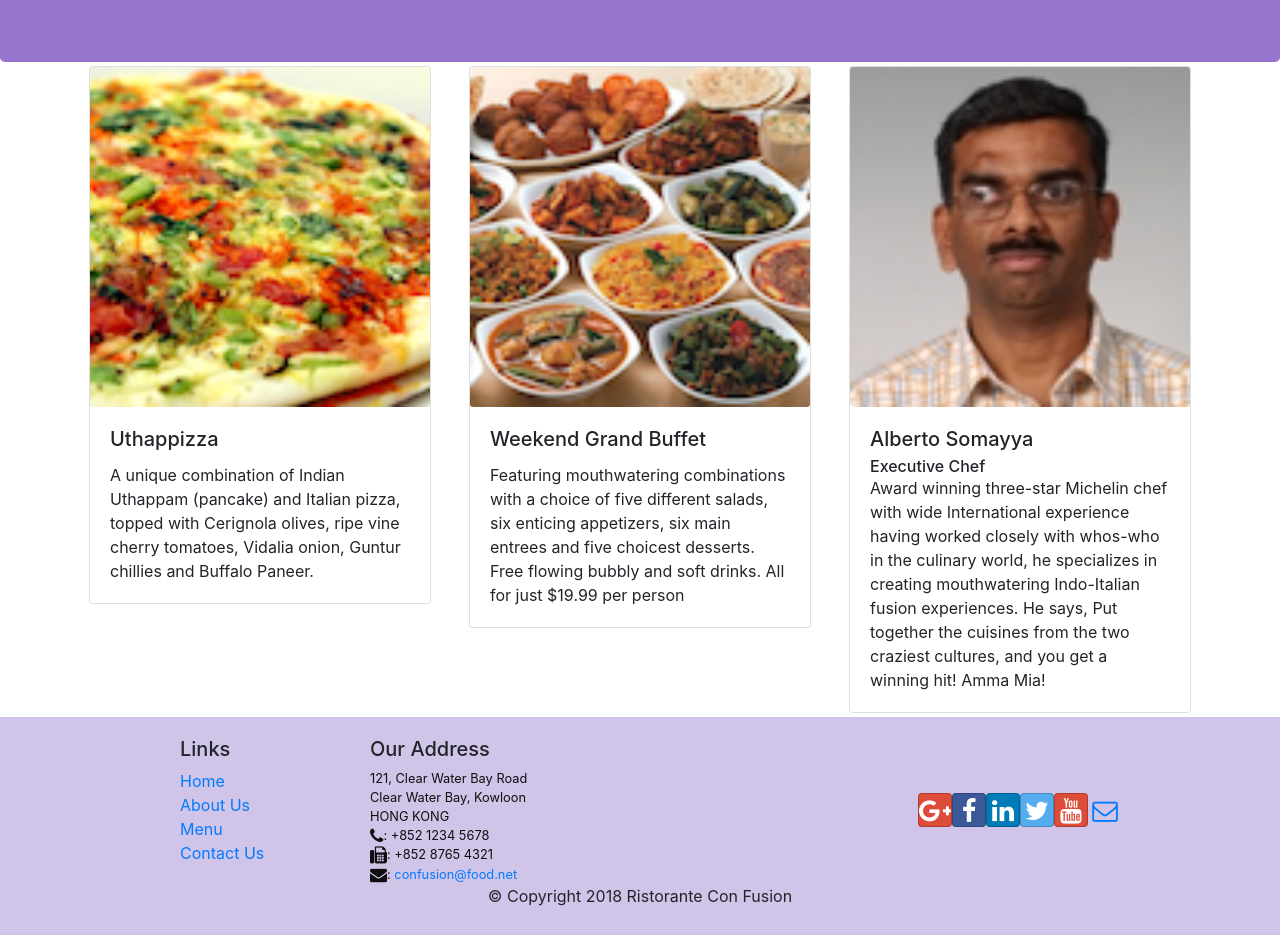
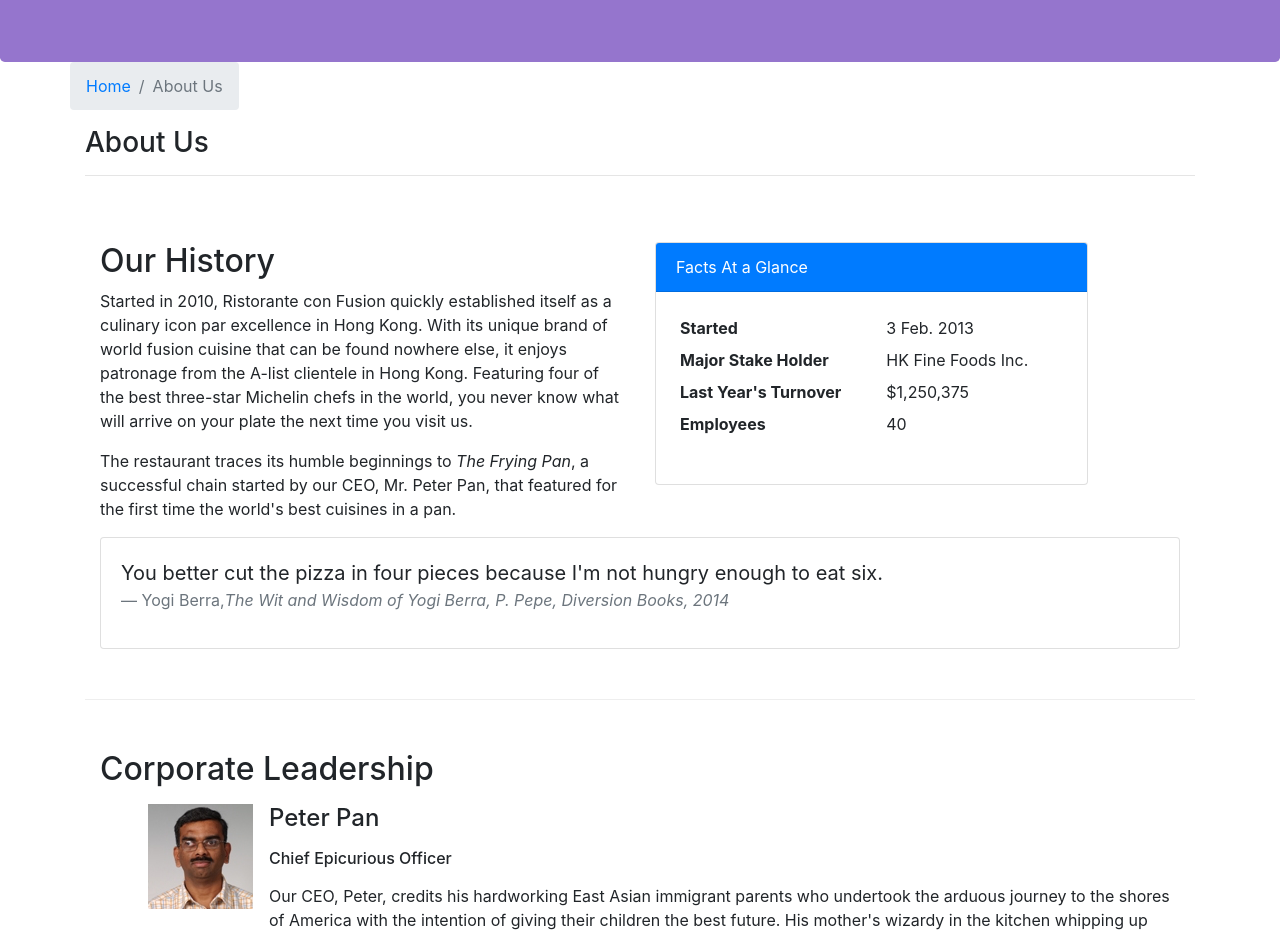
Before and after one commit to Carlos-Diaz-07/confusion-with-react, a React (Create React App) app: page /aboutus in a window 1280 px wide. Before the commit this address led to /home. Shown: the part 280-1215 px from the top of the page. Built offline with nearby package versions, Linux system fonts and the light colour scheme.

Commit message:
completed week 2 assigment

```diff
--- /dev/null
+++ b/src/components/AboutComponent.js
@@ -0,0 +1,87 @@
+import React from 'react';
+import { Breadcrumb, BreadcrumbItem, Card, CardBody, CardHeader, Media } from 'reactstrap';
+import { Link } from 'react-router-dom';
+
+function About(props) {
+
+  const leaders = props.leaders.map((leader) => {
+    return (
+      <Media tag="li">
+        <Media left>
+          <Media object src={leader.image} className={"p-2"} />
+        </Media>
+
+        <Media body>
+          <Media heading className={"p-2"}>{leader.name}</Media>
+          <h6 className={"pl-2"}>{leader.designation}</h6>
+          <p className={"p-2"}>{leader.description}</p>
+        </Media>
+      </Media>
+    );
+  });
+
+  return (
+    <div className="container">
+      <div className="row">
+        <Breadcrumb>
+          <BreadcrumbItem><Link to="/home">Home</Link></BreadcrumbItem>
+          <BreadcrumbItem active>About Us</BreadcrumbItem>
+        </Breadcrumb>
+        <div className="col-12">
+          <h3>About Us</h3>
+          <hr />
+        </div>
+      </div>
+      <div className="row row-content">
+        <div className="col-12 col-md-6">
+          <h2>Our History</h2>
+          <p>Started in 2010, Ristorante con Fusion quickly established itself as a culinary icon par excellence in Hong Kong. With its unique brand of world fusion cuisine that can be found nowhere else, it enjoys patronage from the A-list clientele in Hong Kong.  Featuring four of the best three-star Michelin chefs in the world, you never know what will arrive on your plate the next time you visit us.</p>
+          <p>The restaurant traces its humble beginnings to <em>The Frying Pan</em>, a successful chain started by our CEO, Mr. Peter Pan, that featured for the first time the world's best cuisines in a pan.</p>
+        </div>
+        <div className="col-12 col-md-5">
+          <Card>
+            <CardHeader className="bg-primary text-white">Facts At a Glance</CardHeader>
+            <CardBody>
+              <dl className="row p-1">
+                <dt className="col-6">Started</dt>
+                <dd className="col-6">3 Feb. 2013</dd>
+                <dt className="col-6">Major Stake Holder</dt>
+                <dd className="col-6">HK Fine Foods Inc.</dd>
+                <dt className="col-6">Last Year's Turnover</dt>
+                <dd className="col-6">$1,250,375</dd>
+                <dt className="col-6">Employees</dt>
+                <dd className="col-6">40</dd>
+              </dl>
+            </CardBody>
+          </Card>
+        </div>
+        <div className="col-12">
+          <Card>
+            <CardBody className="bg-faded">
+              <blockquote className="blockquote">
+                <p className="mb-0">You better cut the pizza in four pieces because
+                  I'm not hungry enough to eat six.</p>
+                <footer className="blockquote-footer">Yogi Berra,
+                  <cite title="Source Title">The Wit and Wisdom of Yogi Berra,
+                    P. Pepe, Diversion Books, 2014</cite>
+                </footer>
+              </blockquote>
+            </CardBody>
+          </Card>
+        </div>
+      </div>
+      <div className="row row-content">
+        <div className="col-12">
+          <h2>Corporate Leadership</h2>
+        </div>
+        <div className="col-12">
+          <Media list>
+            {leaders}
+          </Media>
+        </div>
+      </div>
+    </div>
+  );
+}
+
+export default About;
--- a/src/components/MainComponent.js
+++ b/src/components/MainComponent.js
@@ -5,6 +5,7 @@
 import Home from './HomeComponent';
 import Contact from './ContactComponent';
 import DishDetail from "./DishDetailComponent";
+import About from "./AboutComponent";
 import { DISHES } from "../shared/dishes";
 import { COMMENTS } from '../shared/comments';
 import { PROMOTIONS } from '../shared/promotions';
@@ -49,6 +50,7 @@
           <Route exact path='/menu' component={() => <Menu dishes={this.state.dishes} />} />
           <Route path='/menu/:dishId' component={DishWithId} />
           <Route exact path='/contactus' component={Contact} />
+          <Route exact path='/aboutus' component={() => <About leaders={this.state.leaders} />} />
           <Redirect to="/home" />
         </Switch>
         <Footer />
```
